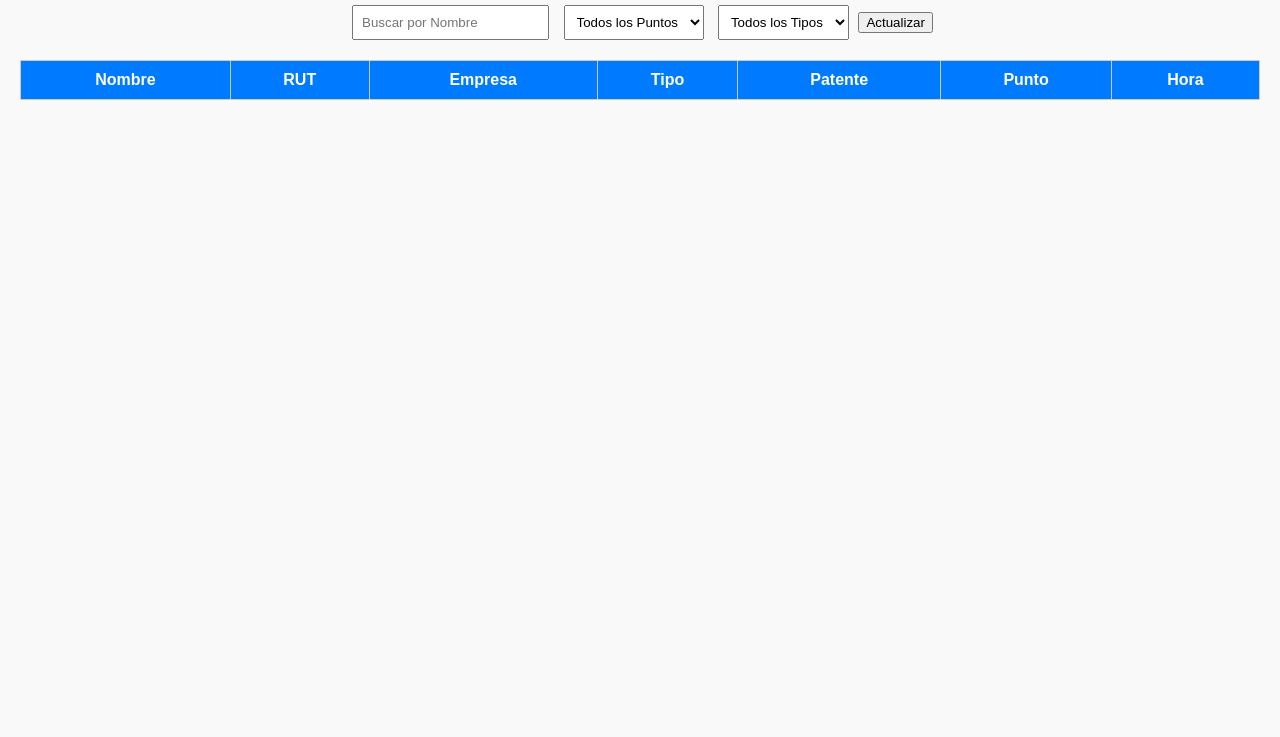
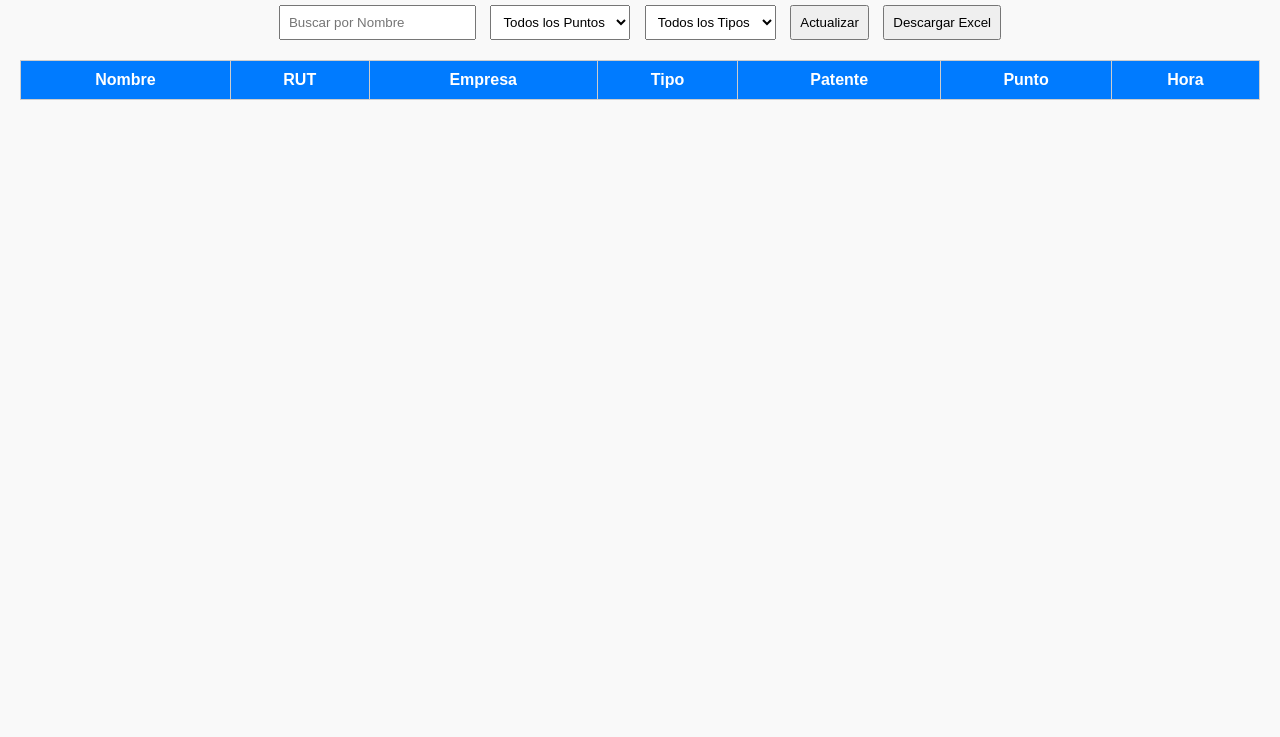
Before and after one commit to CPDV-REGISTER/REGISTRO-DE-INGRESO, a plain HTML site: page dashboard.html in a window 1280 px wide. Shown: the part 63-800 px from the top of the page. Drawn offline with Linux system fonts and the light colour scheme; no server answers.

Commit message:
Update dashboard.html

```diff
--- a/dashboard.html
+++ b/dashboard.html
@@ -1,4 +1,3 @@
-
 <!DOCTYPE html>
 <html lang="es">
 <head>
@@ -17,7 +16,7 @@
             text-align: center;
             margin-bottom: 20px;
         }
-        input, select {
+        input, select, button {
             padding: 8px;
             margin: 0 5px;
         }
@@ -56,6 +55,7 @@
             <option value="Vehicular">Vehicular</option>
         </select>
         <button onclick="cargarDatos()">Actualizar</button>
+        <button onclick="descargarExcel()">Descargar Excel</button>
     </div>
 
     <table id="tablaRegistros">
@@ -74,7 +74,7 @@
     </table>
 
     <script>
-        const API_URL = 'https://script.google.com/macros/s/AKfycbzHH3Z-sdS4sQdhBqfdcDIQ8GKNq7MoM95ZsY_KyXza-cRK2olqfWKrdsxAY1Yul7jtIg/exec'; // Reemplaza con tu URL
+        const API_URL = 'https://script.google.com/macros/s/XXXXXXXXXXXX/exec'; // Reemplaza con tu URL
 
         function cargarDatos() {
             fetch(API_URL)
@@ -111,7 +111,30 @@
                 .catch(error => console.error('Error cargando datos:', error));
         }
 
-        // Cargar datos al inicio y refrescar cada 5 segundos
+        function descargarExcel() {
+            fetch(API_URL)
+                .then(response => response.json())
+                .then(data => {
+                    let csvContent = "data:text/csv;charset=utf-8,"
+                        + "Nombre,RUT,Empresa,Tipo,Patente,Punto,Hora\n";
+
+                    data.forEach(registro => {
+                        let row = `${registro.nombre},${registro.rut},${registro.empresa},${registro.tipo},${registro.patente},${registro.punto},${registro.hora}`;
+                        csvContent += row + "\n";
+                    });
+
+                    const encodedUri = encodeURI(csvContent);
+                    const link = document.createElement("a");
+                    link.setAttribute("href", encodedUri);
+                    link.setAttribute("download", "registros_ingreso.csv");
+                    document.body.appendChild(link);
+
+                    link.click();
+                    document.body.removeChild(link);
+                });
+        }
+
+       // Cargar datos al inicio y refrescar cada 5 segundos
         cargarDatos();
         setInterval(cargarDatos, 5000);
 
```
